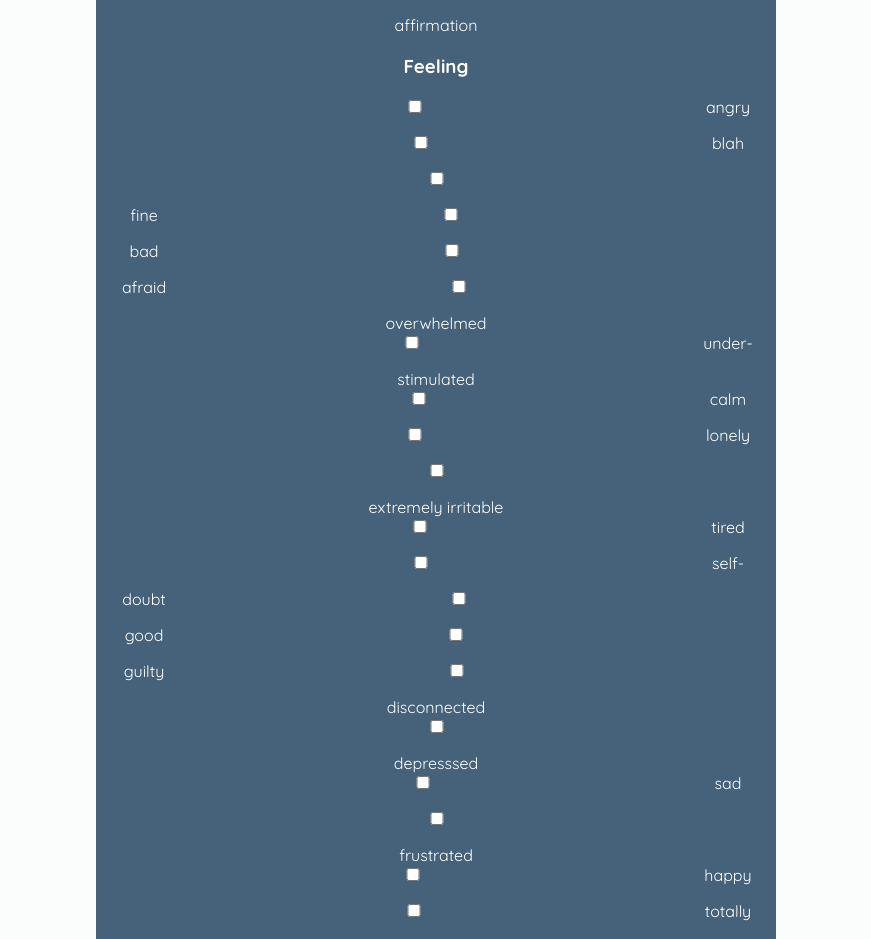
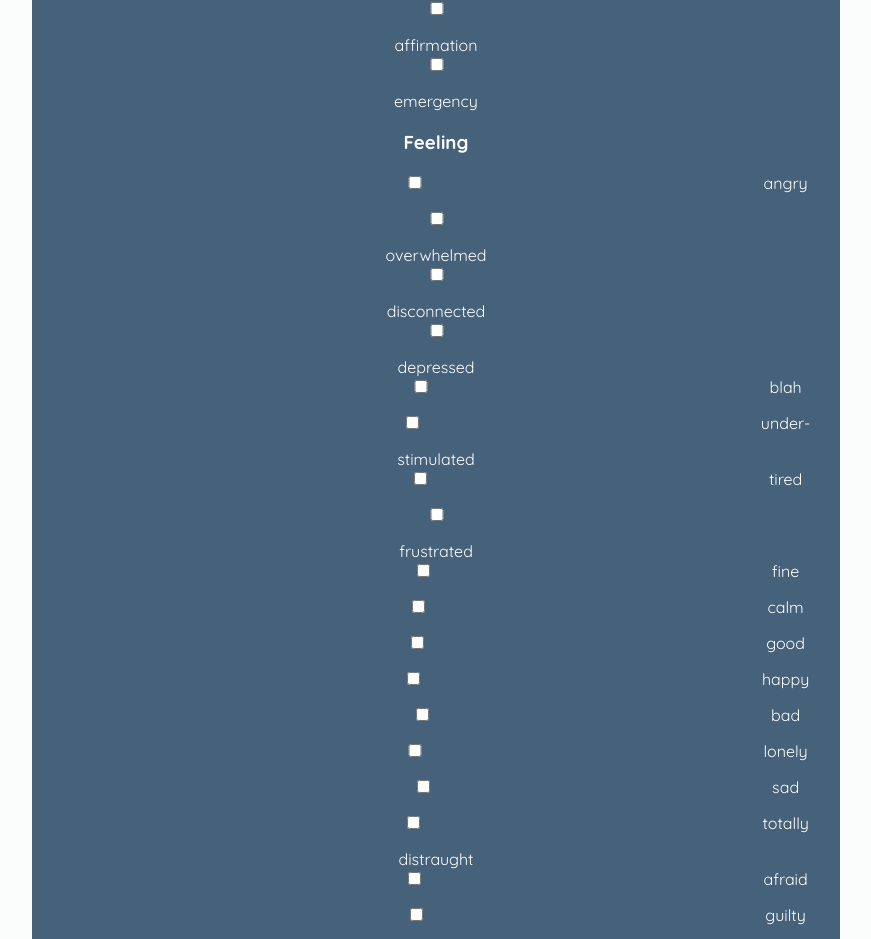
Before and after one commit to Duncan-Wood/Coping-Corner-Frontend, a React (Create React App) app in the folder coping-frontend/: page /post in a window 1280 px wide. Shown: the part 645-1584 px from the top of the page, without its empty margins (204-1075 px from the left). Built offline with nearby package versions, Linux system fonts and the light colour scheme.

Commit message:
fixed form, added resourcedetailpage

```diff
--- a/coping-frontend/src/App.css
+++ b/coping-frontend/src/App.css
@@ -9,6 +9,9 @@
   text-align: center;
   font-family: 'Quicksand', sans-serif;
   background-color: var(--md-sys-color-background);
+  color: var(--md-sys-color-on-background);
+  min-height: 100vh;
+  height: 100%;
 }
 
 button{
@@ -140,10 +143,12 @@ h1{
 
 #angry{
   background-color:#EEC9C9;
+  color: rgb(67, 67, 67);
 }
 
 #overwhelmed{
   background-color:#D77575;
+
 }
 
 #disconnected{
@@ -156,10 +161,11 @@ h1{
 
 #blah{
   background-color: #EFCE8C;
+  color: rgb(67, 67, 67);
 }
 
 #under_stimulated{
-  background-color: #fdc867;
+  background-color: #eeb955;
 }
 
 #tired{
@@ -172,10 +178,11 @@ h1{
 
 #fine{
   background-color:#ADDAAC;
+  color: rgb(67, 67, 67);
 }
 
 #calm{
-  background-color: #81da7f;
+  background-color: #6fd16d;
 }
 
 #good{
@@ -188,6 +195,7 @@ h1{
 
 #bad{
   background-color:#74ADF1;
+  color: rgb(67, 67, 67);
 }
 
 #lonely{
@@ -204,6 +212,7 @@ h1{
 
 #afraid{
   background-color:#C181DF;
+  color: rgb(67, 67, 67);
 }
 
 #guilty{
@@ -286,23 +295,38 @@ form input{
 
 
 /*******ADD POST FORM****/
-/* .addPost{
-  display:grid;
-  grid-template-rows: repeat(10, 40px);
-} */
-.resourceDraft{
-  width:50%;
+
+ .resourceDraft{
+ width: 60%;
   margin: 0 auto;
   border-radius:30px;
   background-color: var(--md-sys-color-tertiary);
   color:  var(--md-sys-color-on-tertiary);
   padding:20px;
+  display: flex;
+  flex-direction:column;
+
+
 
 }
+/*
+label{
+  font-weight:bold;
+}
 
+.typeCheckbox{
+
+  width: 50%;
+  margin: 0 auto;
+}
 .feelingCheckbox{
-  /* display:grid;
-  grid-template-columns: repeat (4,25%);
-  background-color:black;
-  border-radius */
+  grid-area:3/1/5/5;
+  display:Flex;
+  align-items:center;
+  justify-content:center;
+  width: 50%;
+  margin: 0 auto;
 }
+
+
+ */
--- a/coping-frontend/src/components/Main.jsx
+++ b/coping-frontend/src/components/Main.jsx
@@ -11,6 +11,7 @@ import Post from './Post'
 import Toolkit from './Toolkit'
 import LoggedHome from './LoggedHome'
 import EditProfile from "./EditProfile";
+import ResourceDetailPage from "./ResourceDetailPage";
 
 export default function Main() {
   // const [resources, setResources] = useState([])
@@ -37,6 +38,7 @@ export default function Main() {
         <Route path="/dashboard" element={<Dashboard />}/>
         <Route path="/post" element={<Post />}/>
         <Route path = "/toolkit" element={<Toolkit />} />
+        <Route path = "/resources/detail/" element={<ResourceDetailPage/>}/>
         <Route exact path="/edit-profile" component={<EditProfile />} />
 
         {/* <Route path="/resources" element={<Resources />}/> */}
--- a/coping-frontend/src/components/Post.jsx
+++ b/coping-frontend/src/components/Post.jsx
@@ -11,8 +11,8 @@ export default function Post() {
   const [feelingArray, setFeelingArray] = useState([])
   const [formValues, setFormValues] = useState({
     title: "",
-    type: [],
-    feeling: [],
+    type:[],
+    feeling:[],
     time_requirement: "",
     preview_text: "",
     content: "",
@@ -21,27 +21,6 @@ export default function Post() {
   })
 
 
-
-    // }else
-
-
-  // function handleChange(e){
-  //   e.preventDefault();
-  //     let currentValue = "";
-  //     currentValue = e.target.value;
-  //     if (e.target.name === "type" && e.target.checked) {
-  //       console.log (currentValue)
-  //       setTypeArray(...typeArray, ...currentValue)
-  //       setFormValues({...formValues, type:{typeArray}})
-  //      };
-  //     if (e.target.name === "feeling" && e.target.checked){
-  //       setFeelingArray(...feelingArray, ...currentValue)
-  //       console.log(currentValue)
-  //       setFormValues({...formValues, feeling:[feelingArray]})
-  //       console.log(formValues)
-  //     }
-  // }
-
   const handleChange = (e) => {
     e.preventDefault()
     if (e.target.name !== "type" && e.target.name !== "feeling"){
@@ -49,29 +28,28 @@ export default function Post() {
   }
   }
 
-  const handleCheckChange = (e) => {
-    e.preventDefault()
-    if(e.target.checked)
-    {
-       return setTypeArray([e.target.value])
-    }else{return null;}
-  }
-  // else {
-  //    if (e.target.name === "type"){
-  //     let array2 = [];
-  //     array2.push(e.target.value)
-  //     setTypeArray(...array2)
-  //     // setTypeArray(...e.target.value);
-  //   if (e.target.name ==="feeling"){
-  //     let array2 = [];
-  //     array2.push(e.target.value)
-  //     setFeelingArray(...array2)
-  //     // setFeelingArray(...e.target.value);
-  //     console.log(feelingArray)
-  //   }
-  //   }
-  // }
+  const handleTypeChange = (e) => {
+        if(e.target.checked){
+            setTypeArray([...typeArray, e.target.value])
 
+        }else{
+            let index = typeArray.indexOf(e.target.value)
+            typeArray.splice(index, 1)
+            setTypeArray([...typeArray])
+        }
+    }
+
+
+    const handleFeelingChange = (e) => {
+        if(e.target.checked){
+            setFeelingArray([...feelingArray, e.target.value])
+
+        }else{
+            let index = feelingArray.indexOf(e.target.value)
+            feelingArray.splice(index, 1)
+            setFeelingArray([...feelingArray])
+        }
+    }
 
   const handleSubmit = async (e) => {
     e.preventDefault();
@@ -85,8 +63,9 @@ export default function Post() {
       content:formValues.content,
       optional_image: formValues.optional_image,
       optional_link: formValues.optional_link
-          });
-          console.log(formValues)
+          })
+          console.log(typeArray)
+
     setFormValues({
       user_id: "",
       title: "",
@@ -98,14 +77,14 @@ export default function Post() {
       optional_image: "",
       optional_link: ""
     });
-    // navigate("/resources");
+    navigate(`/resources/detail/`);
   }
 
   return (
     <div className = "addpost">
       <h1>DRAFT A POST</h1>
       <form className="resourceDraft" onSubmit={handleSubmit} >
-        <div>
+        <div className = "title">
           <label htmlFor="title">title</label>
           <br></br>
           <input
@@ -115,39 +94,46 @@ export default function Post() {
             type="text"
             placeholder="Resource Title" required />
         </div>
+        <h3>Type</h3><br></br>
+        <div className ="typeCheckbox" onSubmit={handleSubmit}>
 
-        <div className ="typeCheckbox">
-          <h3>Type</h3>
         <input  type="checkbox"
                 name="type"
-                onChange={handleCheckChange}
+                onChange={handleTypeChange}
                 value="meditation" />
                 <label htmlFor="meditation">meditation</label>
         <input  type="checkbox"
                 name="type"
-                onChange={handleCheckChange}
+                onChange={handleTypeChange}
                 value="movement"/>
                 <label htmlFor="movement">movement</label>
         <input  type="checkbox"
                 name="type"
-                onChange={handleCheckChange}
+                onChange={handleTypeChange}
                 value="mind-body"/>
                 <label htmlFor="mind-body">mind-body</label>
+
         <input  type="checkbox"
                 name="type"
-                onChange={handleCheckChange}
+                onChange={handleTypeChange}
                 value="distraction"/>
                 <label htmlFor="distraction">distraction</label>
         <input  type="checkbox"
                 name="type"
-                onChange={handleCheckChange}
+                onChange={handleTypeChange}
                 value="grounding" />
                 <label htmlFor="grounding">grounding</label>
         <input  type="checkbox"
                 name="type"
-                onChange={handleCheckChange}
+                onChange={handleTypeChange}
                 value="affirmation"/>
                 <label htmlFor="affirmation">affirmation</label>
+        <input  type="checkbox"
+                name="type"
+                onChange={handleTypeChange}
+                value="emergency"/>
+                <label htmlFor="affirmation">emergency</label>
+
         </div>
 
 
@@ -156,110 +142,109 @@ export default function Post() {
             <div><input type="checkbox"
                    name="feeling"
                    value="angry"
-                   onChange={handleChange} />
+                   onChange={handleFeelingChange} />
             <label htmlFor="angry">angry</label> </div>
-
             <div><input type="checkbox"
                     name="feeling"
-                    value="blah"
-                    onChange={handleChange} />
-                    <label htmlFor="blah">blah</label></div>
+                    value="overwhelmed"
+                    onChange={handleFeelingChange}/>
+                    <label htmlFor="overwhelmed">overwhelmed</label></div>
             <div><input type="checkbox"
                     name="feeling"
-                    onChange={handleChange}
-                    value="fine"  /> </div>
-                    <label htmlFor="fine">fine</label>
+                    onChange={handleFeelingChange}
+                    value="disconnected"  /> </div>
+                    <label htmlFor="fine">disconnected</label>
+            <input  type="checkbox"
+                    name="feeling"
+                    onChange={handleFeelingChange}
+                    value="depressed"  />
+                    <label htmlFor="bad">depressed</label>
             <input  type="checkbox"
                     name="feeling"
                     onChange={handleChange}
-                    value="bad"  />
-                    <label htmlFor="bad">bad</label>
+                    value="blah"  />
+                    <label htmlFor="blah">blah</label>
             <input  type="checkbox"
                     name="feeling"
-                    onChange={handleChange}
-                    value="afraid"  />
-                    <label htmlFor="afraid">afraid</label>
-            <input  type="checkbox"
-                    name="feeling"
-                    onChange={handleChange}
-                    value="overwhelmed"  />
-                    <label htmlFor="overwhelmed">overwhelmed</label>
-            <input  type="checkbox"
-                    name="feeling"
-                    onChange={handleChange}
+                    onChange={handleFeelingChange}
                     value="under-stimulated"  />
                     <label htmlFor="under-stimulated">under-stimulated</label>
             <input  type="checkbox"
                     name="feeling"
-                    onChange={handleChange}
-                    value="calm"  />
+                    onChange={handleFeelingChange}
+                    value="tired"  />
+                    <label htmlFor="tired">tired</label>
+            <input  type="checkbox"
+                    name="feeling"
+                    onChange={handleFeelingChange}
+                    value="frustrated"  />
+                    <label htmlFor="frustrated">frustrated</label>
+            <input  type="checkbox"
+                    name="feeling"
+                    onChange={handleFeelingChange}
+                    value="fine" />
+                    <label htmlFor="fine">fine</label>
+            <input  type="checkbox"
+                    name="feeling"
+                    onChange={handleFeelingChange}
+                    value="calm" />
                     <label htmlFor="calm">calm</label>
             <input  type="checkbox"
                     name="feeling"
-                    onChange={handleChange}
+                    onChange={handleFeelingChange}
+                    value="good" />
+                    <label htmlFor="good">good</label>
+            <input  type="checkbox"
+                    name="feeling"
+                    onChange={handleFeelingChange}
+                    value="happy" />
+                    <label htmlFor="happy">happy</label>
+            <input  type="checkbox"
+                    name="feeling"
+                    onChange={handleFeelingChange}
+                    value="bad" />
+                    <label htmlFor="bad">bad</label>
+            <input  type="checkbox"
+                    name="feeling"
+                    onChange={handleFeelingChange}
                     value="lonely" />
                     <label htmlFor="lonely">lonely</label>
             <input  type="checkbox"
                     name="feeling"
-                    onChange={handleChange}
-                    value="extremely irritable" />
-                    <label htmlFor="extremely-irritable">extremely irritable</label>
+                    onChange={handleFeelingChange}
+                    value="sad" />
+                    <label htmlFor="sad">sad</label>
             <input  type="checkbox"
                     name="feeling"
-                    onChange={handleChange}
-                    value="tired" />
-                    <label htmlFor="tired">tired</label>
+                    onChange={handleFeelingChange}
+                    value="totally-distraught" />
+                    <label htmlFor="totally-distraught">totally distraught</label>
             <input  type="checkbox"
                     name="feeling"
-                    onChange={handleChange}
+                    onChange={handleFeelingChange}
+                    value="afraid" />
+                    <label htmlFor="afraid">afraid</label>
+            <input  type="checkbox"
+                    name="feeling"
+                    onChange={handleFeelingChange}
+                    value="guilty" />
+                    <label htmlFor="guilty">guilty</label>
+            <input  type="checkbox"
+                    name="feeling"
+                    onChange={handleFeelingChange}
                     value="self-doubt" />
                     <label htmlFor="self-doubt">self-doubt</label>
             <input  type="checkbox"
                     name="feeling"
-                    onChange={handleChange}
-                    value="good" />
-                    <label htmlFor="good">good</label>
-            <input  type="checkbox"
-                    name="feeling"
-                    onChange={handleChange}
-                    value="guilty" />
-                    <label htmlFor="guilty">guilty</label>
-            <input  type="checkbox"
-                    name="feeling"
-                    onChange={handleChange}
-                    value="disconnected" />
-                    <label htmlFor="disconnected">disconnected</label>
-            <input  type="checkbox"
-                    name="feeling"
-                    onChange={handleChange}
-                    value="depressed" />
-                    <label htmlFor="depressed">depresssed</label>
-            <input  type="checkbox"
-                    name="feeling"
-                    onChange={handleChange}
-                    value="sad" />
-                    <label htmlFor="sad">sad</label>
-            <input  type="checkbox"
-                    name="feeling"
-                    onChange={handleChange}
-                    value="frustrated" />
-                    <label htmlFor="frustrated">frustrated</label>
-            <input  type="checkbox"
-                    name="feeling"
-                    onChange={handleChange}
-                    value="happy" />
-                    <label htmlFor="happy">happy</label>
-            <input  type="checkbox"
-                    name="feeling"
-                    onChange={handleChange}
-                    value="totally distraught" />
-                    <label htmlFor="totally-distraught">totally distraught</label>
+                    onChange={handleFeelingChange}
+                    value="very-anxious" />
+                    <label htmlFor="very-anxious">very anxious</label>
         </div>
 
         <div>
           <label htmlFor="time_requirement">time requirement</label>
           <br></br>
-          <select name="time_requirement" id="time_requirement" onChange = {handleChange} required>
+          <select name="time_requirement" id="time_requirement" onChange = {handleChange} >
             <option name="time_requirement" value="choose a duration">--choose a duration--</option>
              <option name="time_requirement" value="5">5 Minutes</option>
              <option name="time_requirement"value="10">10 Minutes</option>
@@ -285,7 +270,7 @@ export default function Post() {
             value={formValues.preview_text}
             name="preview_text"
             type="text"
-            required
+
             placeholder="preview text here" />
         </div>
 
@@ -296,7 +281,7 @@ export default function Post() {
             value={formValues.content}
             name="content"
             style={{ width: '50%', height: '200px' }}
-            required/>
+            />
         </div>
 
         <div>
--- a/coping-frontend/src/components/Resources.jsx
+++ b/coping-frontend/src/components/Resources.jsx
@@ -13,6 +13,10 @@ export default function Resources() {
   const { setSearchQuery } = useContext(UserProvider);
   let navigate = useNavigate();
 
+
+  const showResource = (index) => {
+    navigate(`/ResourceDetailPage/${index}`)
+}
   useEffect(() => {
     const handleResources = async () => {
       const results = await GetResources();
@@ -41,7 +45,7 @@ export default function Resources() {
           (resource) => (
             console.log(filteredResources),
             (
-              <div className="resource-card" key={resource.id}>
+              <div className="resource-card" key={resource.id} onClick={() => showResource(resource.id)}>
                 <h3>{resource.title}</h3>
                 <h5>by: {resource.User.username}</h5>
               </div>
```
Also changed, not shown: coping-frontend/src/components/ResourceDetailPage.jsx (added, +8 -0 lines).
